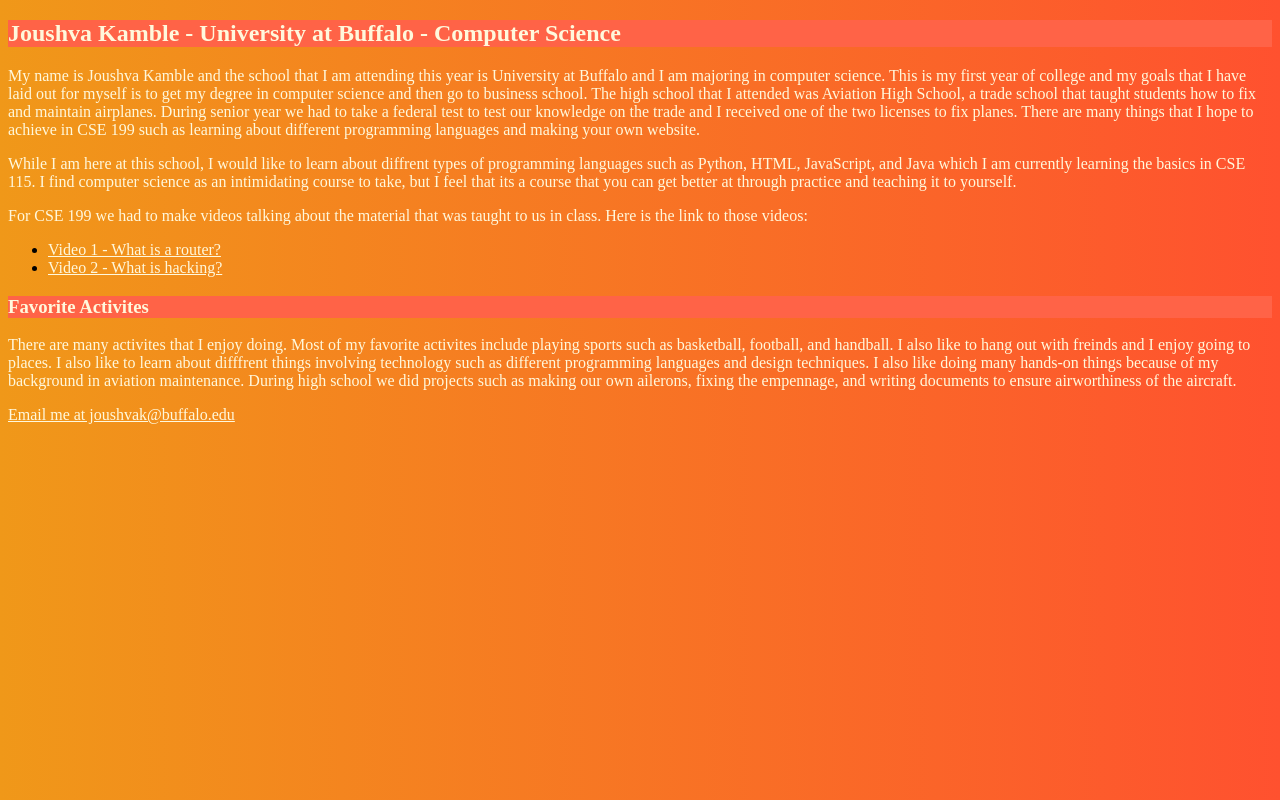
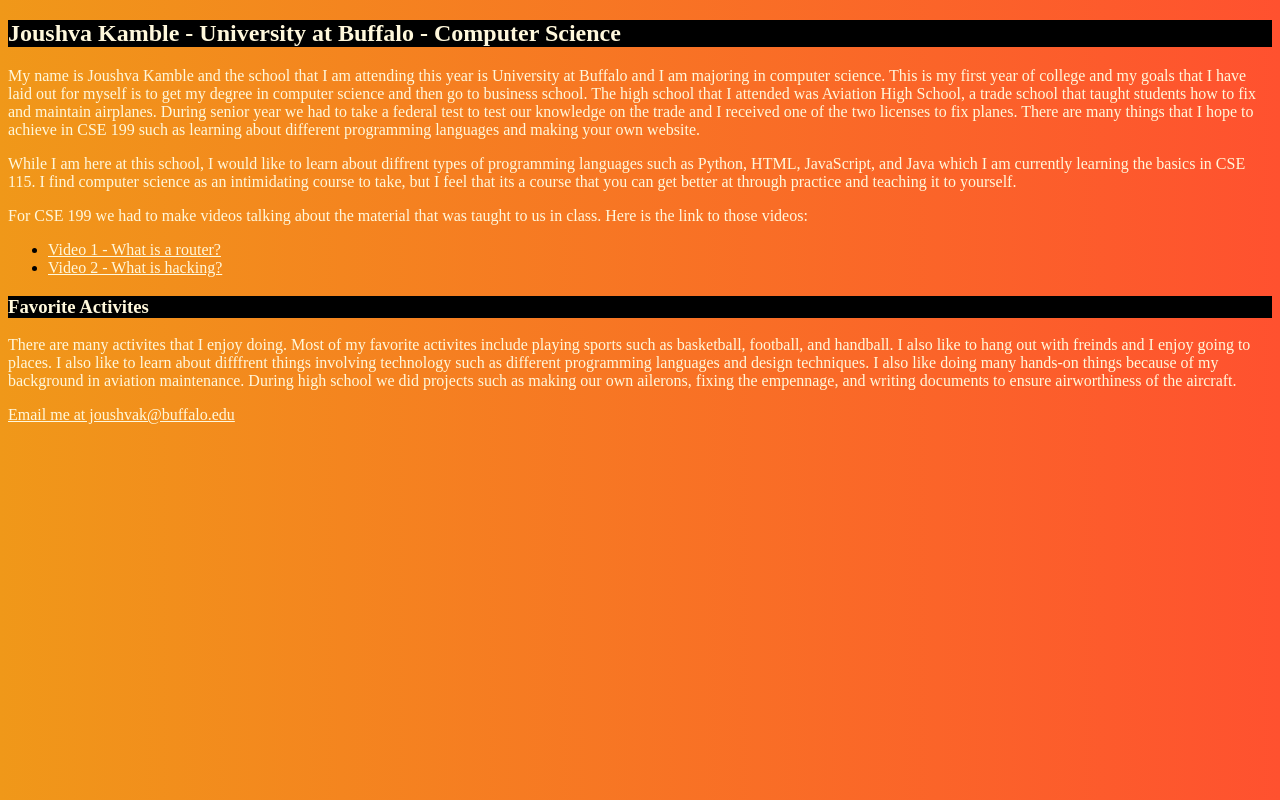
Before and after one commit to joushvak17/joushvak17.github.io, a plain HTML site: page index.html in a window 1280 px wide. Drawn offline with Linux system fonts and the light colour scheme.

Commit message:
Update index.html

```diff
--- a/index.html
+++ b/index.html
@@ -11,16 +11,16 @@
 
   <style>
    body{
-   background: #FF512F; /* fallback for old browsers */
-background: -webkit-linear-gradient(to left, #FF512F , #F09819); /* Chrome 10-25, Safari 5.1-6 */
-background: linear-gradient(to left, #FF512F , #F09819); /* W3C, IE 10+/ Edge, Firefox 16+, Chrome 26+, Opera 12+, Safari 7+ */
+    background: #FF512F; /* fallback for old browsers */
+    background: -webkit-linear-gradient(to left, #FF512F , #F09819); /* Chrome 10-25, Safari 5.1-6 */
+    background: linear-gradient(to left, #FF512F , #F09819); /* W3C, IE 10+/ Edge, Firefox 16+, Chrome 26+, Opera 12+, Safari 7+ */
    }
   </style>
 
 
   <style>
    h2{
-    background-color: tomato;
+    background-color: black;
     color: cornsilk;
    }
   </style>
@@ -57,7 +57,7 @@ background: linear-gradient(to left, #FF512F , #F09819); /* W3C, IE 10+/ Edge, F
 
   <style>
    h3{
-    background-color: tomato;
+    background-color: black;
     color: cornsilk;
    }
   </style>
```
